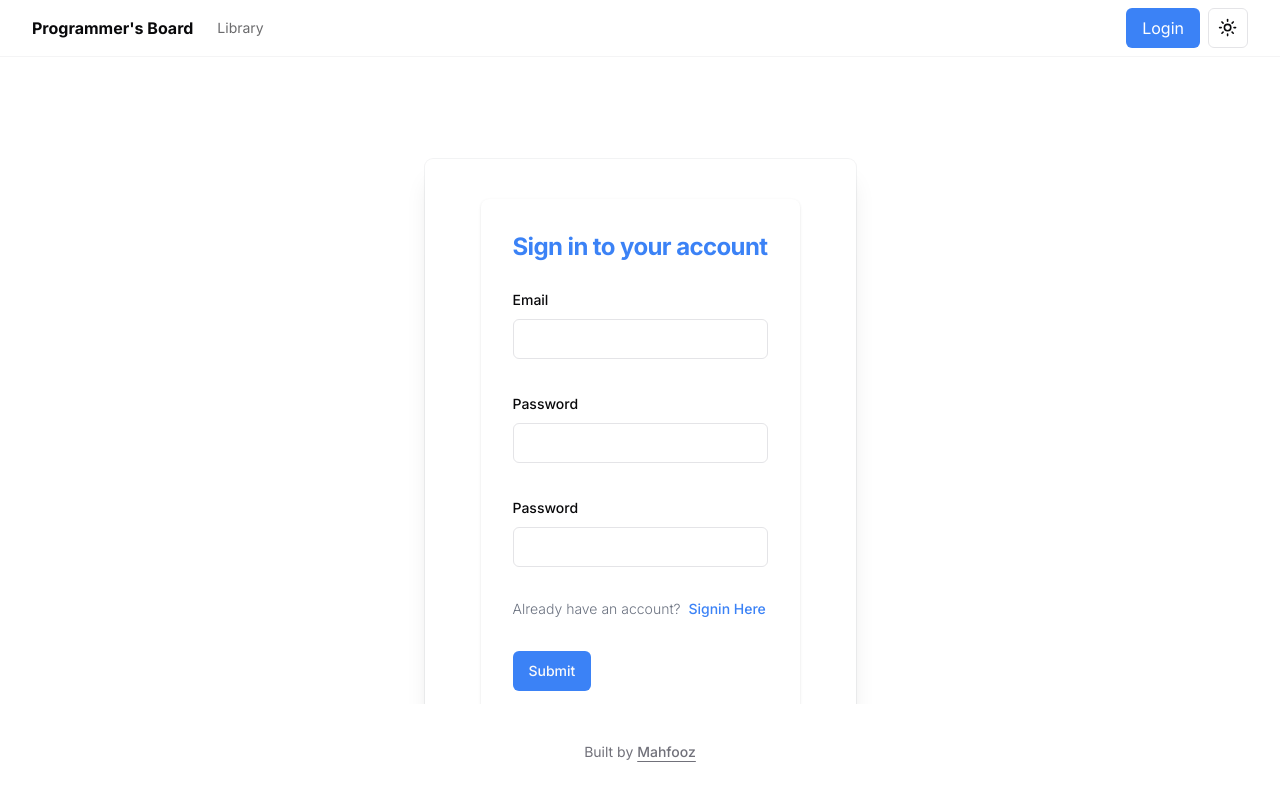
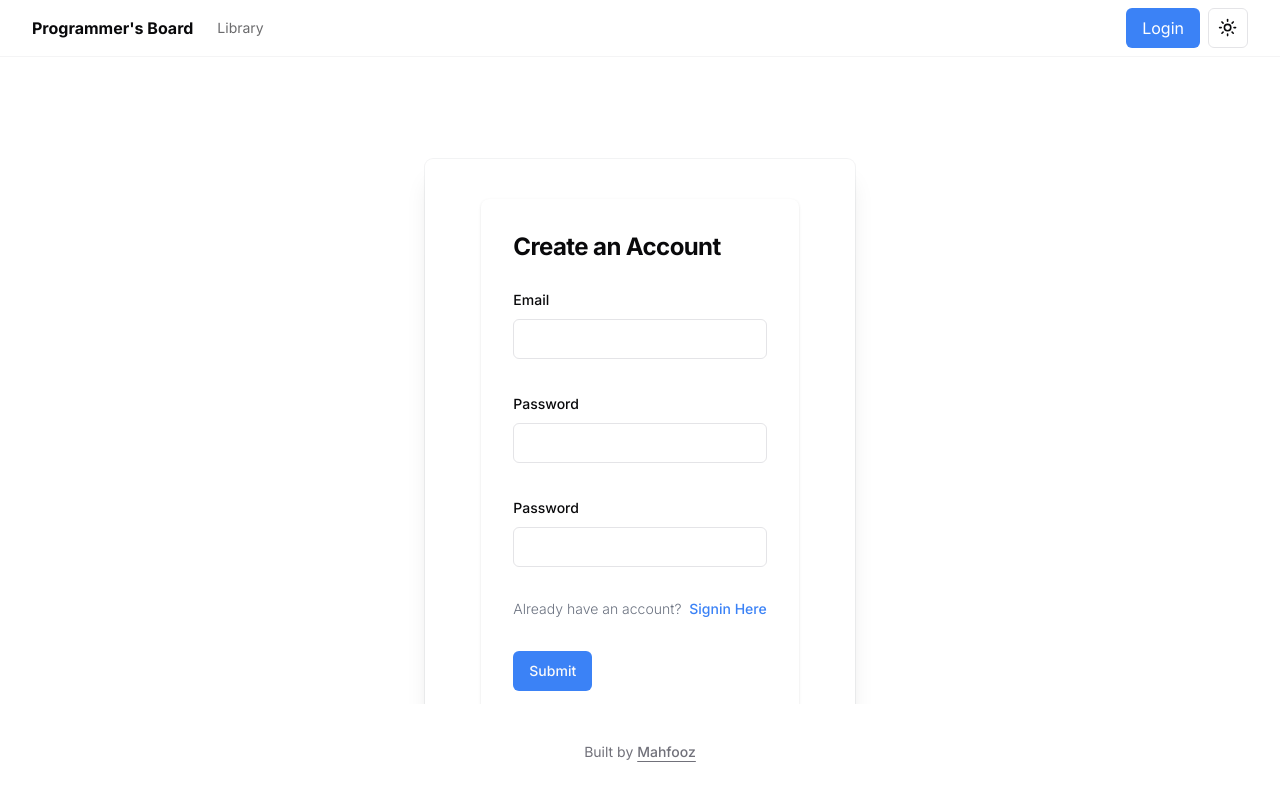
Before and after one commit to IamMahfooz/lc-board, a Next.js app: page /signup in a window 1280 px wide. Shown: the top 798 px of the page. Built offline with nearby package versions, Linux system fonts and the light colour scheme.

Commit message:
fix: color variation
Signed-off-by: mahfooz <mahfooz720946@gmail.com>

```diff
--- a/app/signup/page.tsx
+++ b/app/signup/page.tsx
@@ -26,15 +26,15 @@ export default function Home() {
     const onSubmit = SignupProfileForm(form)
     return (
         <div className="flex items-center justify-center min-h-screen ">
-            <title>PB - Login Page</title>
+            <title>PB - Signup Page</title>
             <div
                 className="relative pt-10 pb-8 shadow-xl ring-1 ring-gray-900/5 sm:mx-auto sm:max-w-lg sm:rounded-lg sm:px-10">
                 <div className="flex space-x-3 px-4">
                     <div
                         className="w-full bg-white rounded-lg shadow dark:border md:mt-0 sm:max-w-md xl:p-0 dark:bg-gray-800 dark:border-gray-700">
                         <div className="p-6 space-y-4 md:space-y-6 sm:p-8">
-                            <h1 className="text-xl font-bold text-blue-500 leading-tight tracking-tight md:text-2xl dark:text-white">
-                                Sign in to your account
+                            <h1 className="text-xl font-bold  leading-tight tracking-tight md:text-2xl dark:text-white">
+                                Create an Account
                             </h1>
                             <Form {...form}>
                                 <form onSubmit={form.handleSubmit(onSubmit)} className="space-y-8">
```
